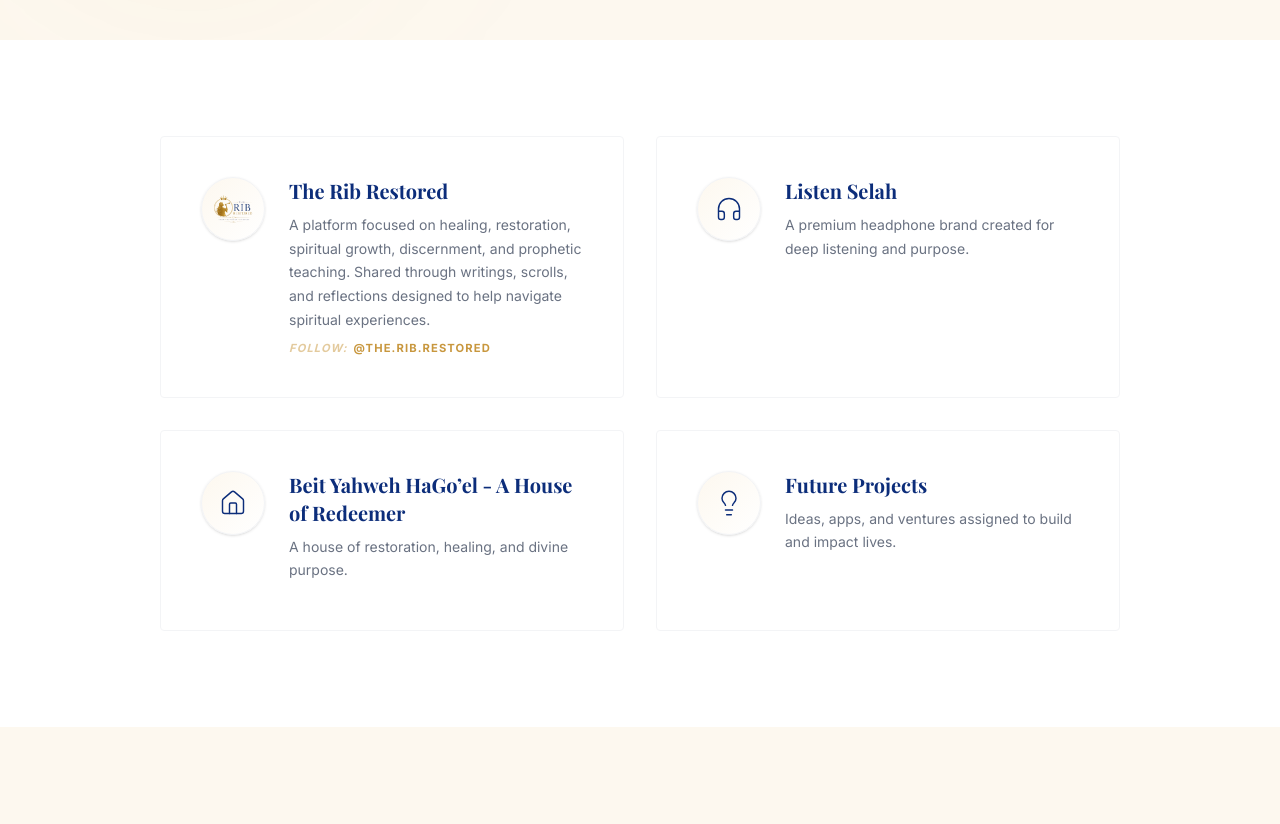
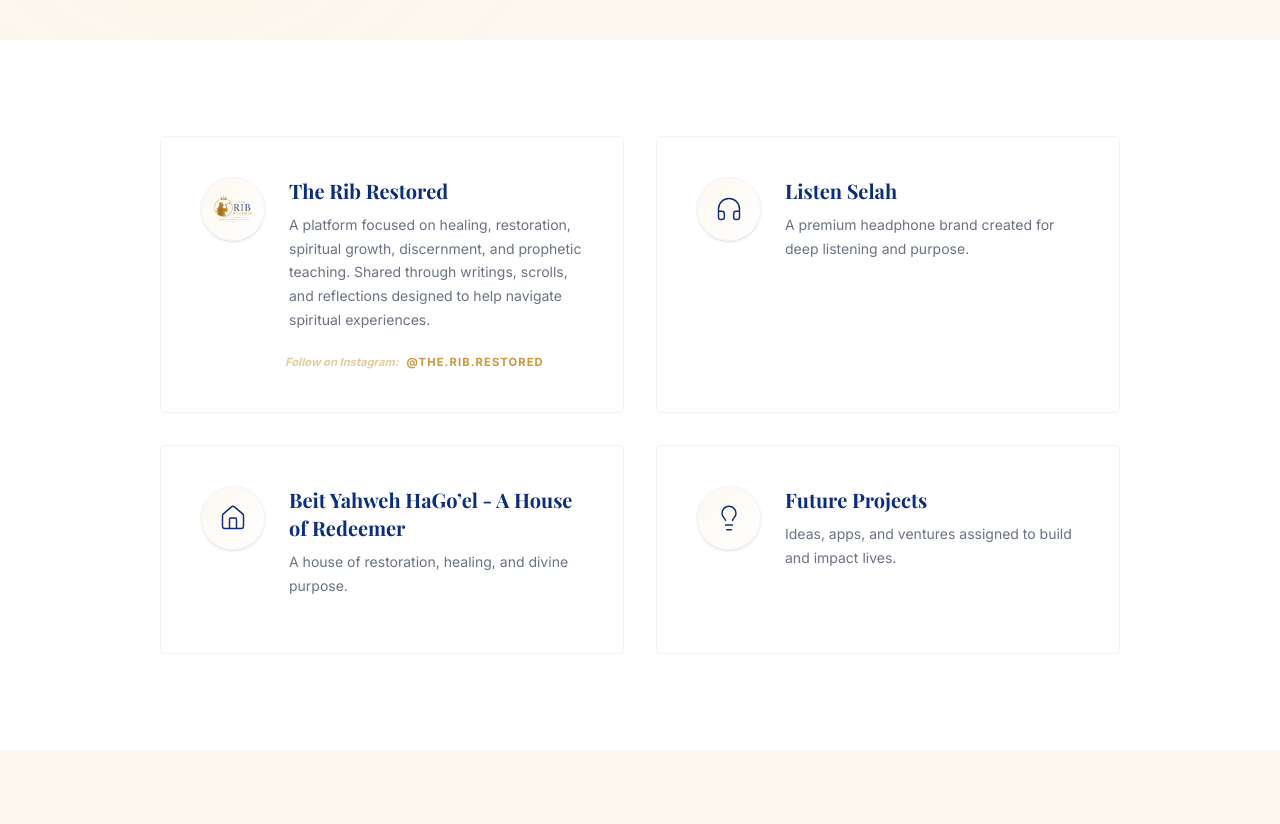
Before and after one commit to vhamb001/The-Rib-Restored, a Next.js app: page /projects in a window 1280 px wide. Shown: the part 480-1304 px from the top of the page. Built offline with nearby package versions, Linux system fonts and the light colour scheme; a web font is replaced by a local one.

Commit message:
ux: separate project navigation from Instagram links

```diff
--- a/src/app/projects/page.tsx
+++ b/src/app/projects/page.tsx
@@ -33,8 +33,9 @@ export default function ProjectsPage() {
         <div className="container mx-auto px-4 sm:px-6 lg:px-8 max-w-5xl">
           <div className="grid sm:grid-cols-2 gap-4 sm:gap-6 lg:gap-8 stagger-children">
             {projects.map((project) => (
-              <Link key={project.id} href={project.url} className="group block">
-                <div className="h-full bg-white p-5 sm:p-8 lg:p-10 rounded-sm border border-gray-100 hover:border-[var(--color-gold)]/30 transition-all duration-500 hover:shadow-[0_12px_40px_rgba(200,151,62,0.08)] flex items-start gap-4 sm:gap-5 lg:gap-6">
+              <div key={project.id} className="group block">
+                <div className="h-full bg-white p-5 sm:p-8 lg:p-10 rounded-sm border border-gray-100 hover:border-[var(--color-gold)]/30 transition-all duration-500 hover:shadow-[0_12px_40px_rgba(200,151,62,0.08)]">
+                  <Link href={project.url} className="flex items-start gap-4 sm:gap-5 lg:gap-6 mb-4">
                     <div className="w-12 h-12 sm:w-16 sm:h-16 rounded-full bg-gradient-to-br from-[var(--color-ivory)] to-white border border-gray-100 shadow-sm text-[var(--color-royal-deep)] flex items-center justify-center shrink-0 transition-all duration-500 group-hover:from-[var(--color-gold)] group-hover:to-[var(--color-soft-gold)] group-hover:text-white group-hover:shadow-[0_8px_16px_rgba(200,151,62,0.25)] group-hover:border-transparent overflow-hidden">
                       {project.image ? (
                         <img src={project.image} alt={project.title} className="w-full h-full object-contain p-2" />
@@ -44,15 +45,24 @@ export default function ProjectsPage() {
                     </div>
                     <div className="min-w-0">
                       <h3 className="font-heading text-base sm:text-lg lg:text-xl font-bold text-[var(--color-royal-deep)] mb-1.5 sm:mb-2 group-hover:text-[var(--color-gold)] transition-colors duration-300">{project.title}</h3>
-                    <p className="text-gray-500 text-sm leading-[1.7] mb-2">{project.description}</p>
+                      <p className="text-gray-500 text-sm leading-[1.7]">{project.description}</p>
+                    </div>
+                  </Link>
+
                   {project.igHandle && (
-                      <p className="text-[var(--color-gold)] font-bold text-[0.7rem] tracking-widest uppercase flex items-center gap-1.5">
-                        <span className="opacity-50 italic">Follow:</span> {project.igHandle}
-                      </p>
+                    <div className="pl-[4.5rem] sm:pl-[5.25rem]">
+                      <a
+                        href={`https://instagram.com/${project.igHandle.replace('@', '')}`}
+                        target="_blank"
+                        rel="noopener noreferrer"
+                        className="inline-flex items-center gap-2 text-[var(--color-gold)] font-bold text-[0.7rem] tracking-widest uppercase hover:text-[var(--color-royal-deep)] transition-colors duration-300"
+                      >
+                        <span className="opacity-50 italic normal-case tracking-normal">Follow on Instagram:</span> {project.igHandle}
+                      </a>
+                    </div>
                   )}
                 </div>
               </div>
-              </Link>
             ))}
           </div>
         </div>
```
Lines whose indentation alone changed are shown as unchanged.
